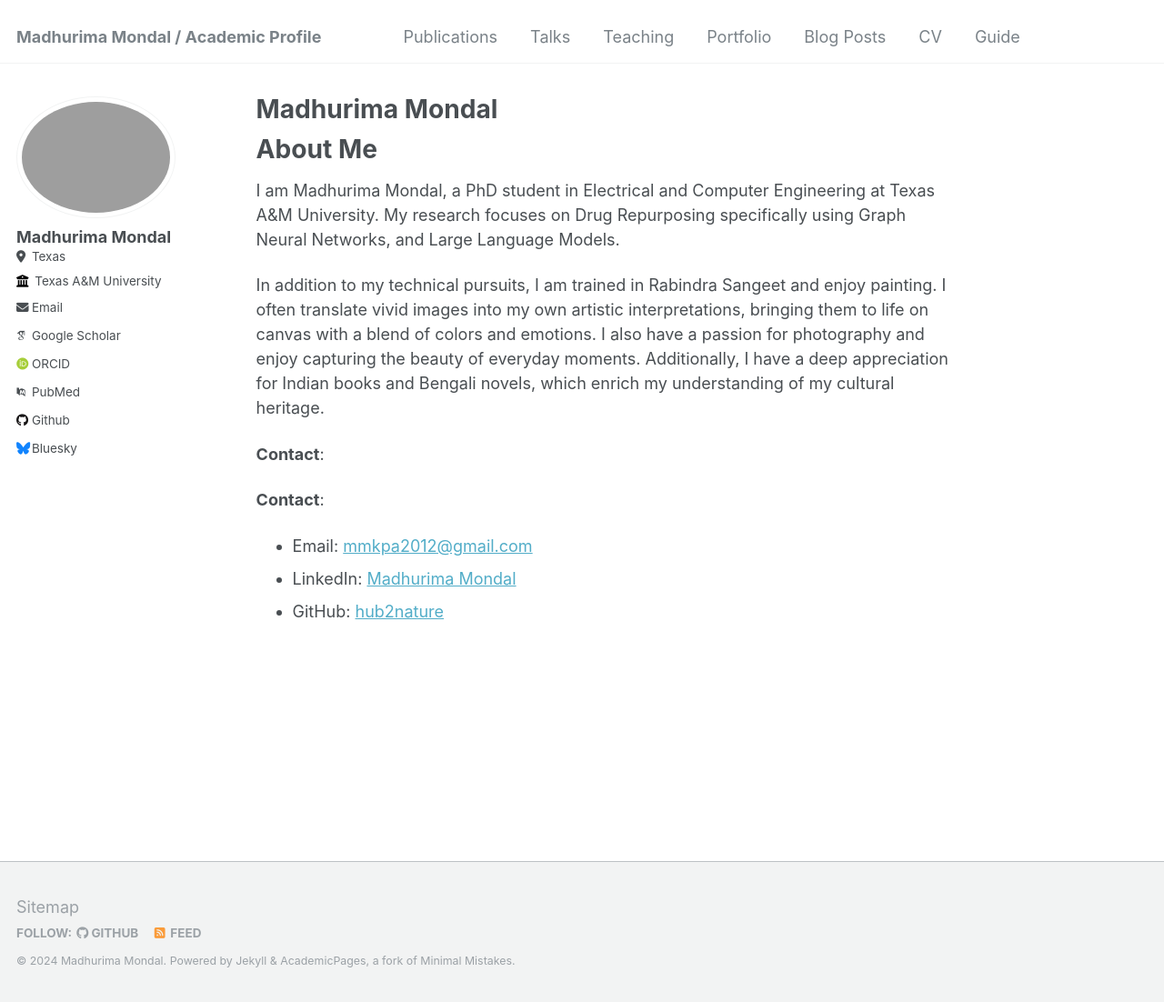
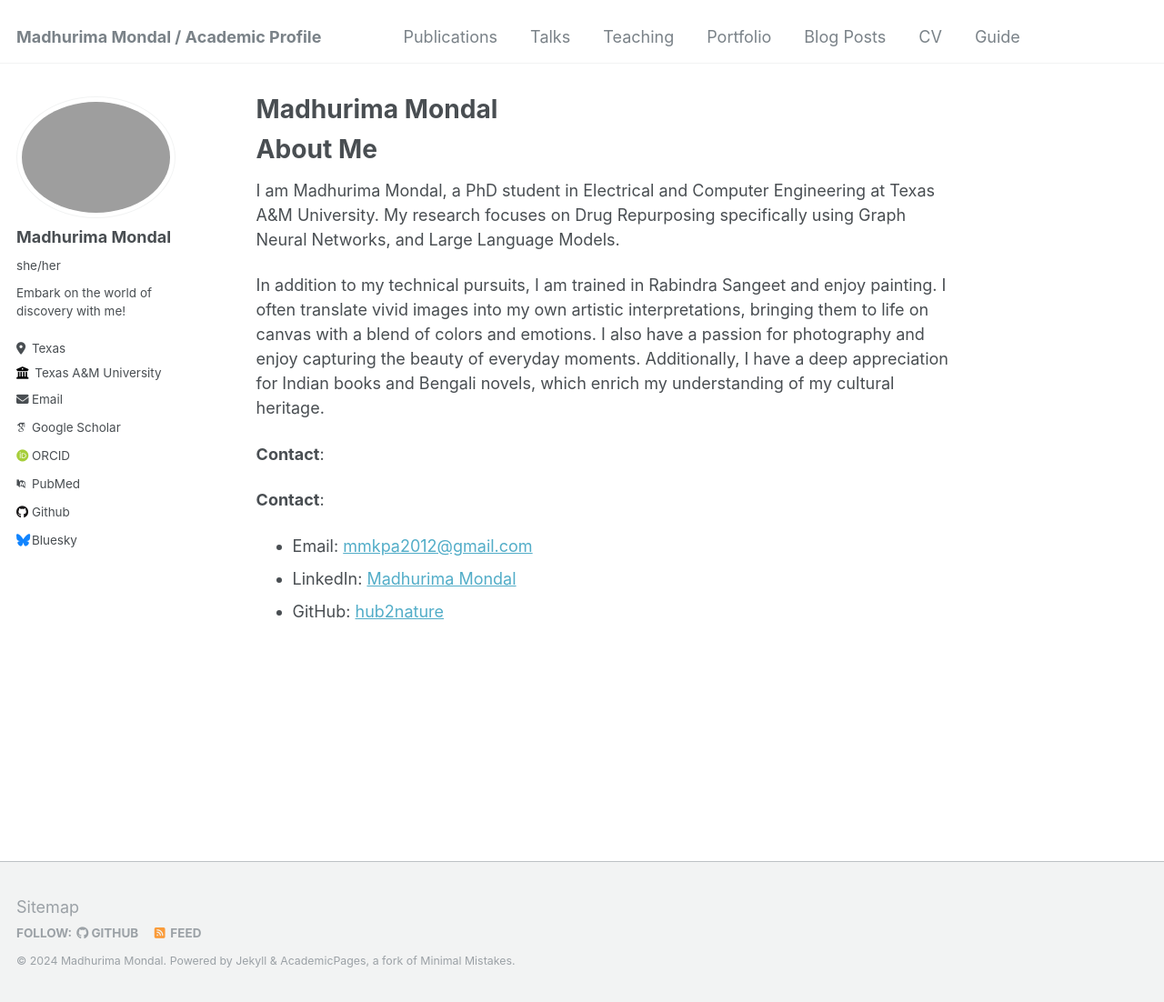
Before and after one commit to hub2nature/hub2nature, a Jekyll site: the page built from _pages/about.md, in a window 1280 px wide and 1102 px high. Shown: the whole window at 91% size. Built offline with Jekyll 4.4.1, drawn with Linux system fonts in a browser that asks for light colours; some web fonts are replaced.

Commit message:
Update _config.yml

```diff
--- a/_config.yml
+++ b/_config.yml
@@ -22,10 +22,10 @@
 #               Additional customization can be done by editing /_includes/author-profile.html
 author:
   # Biographic information
-  avatar           : #"profile.png"
+  avatar           : "received_555862872377911(1).jpeg"
   name             : "Madhurima Mondal"
-  pronouns         : #"she/her"
-  bio              : #"Embark on the world of discovery with me!"
+  pronouns         : "she/her"
+  bio              : "Embark on the world of discovery with me!"
   location         : "Texas"
   employer         : "Texas A&M University"
   uri              : # URL
```
